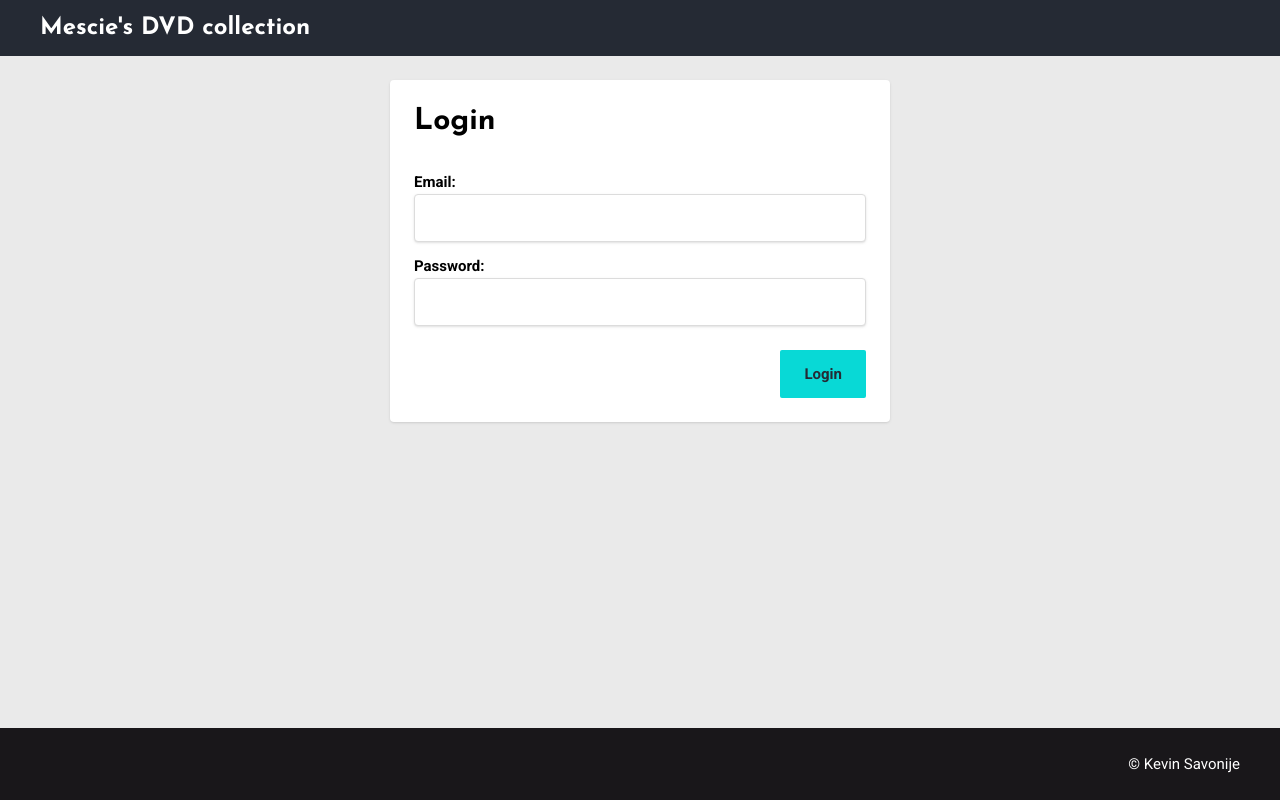
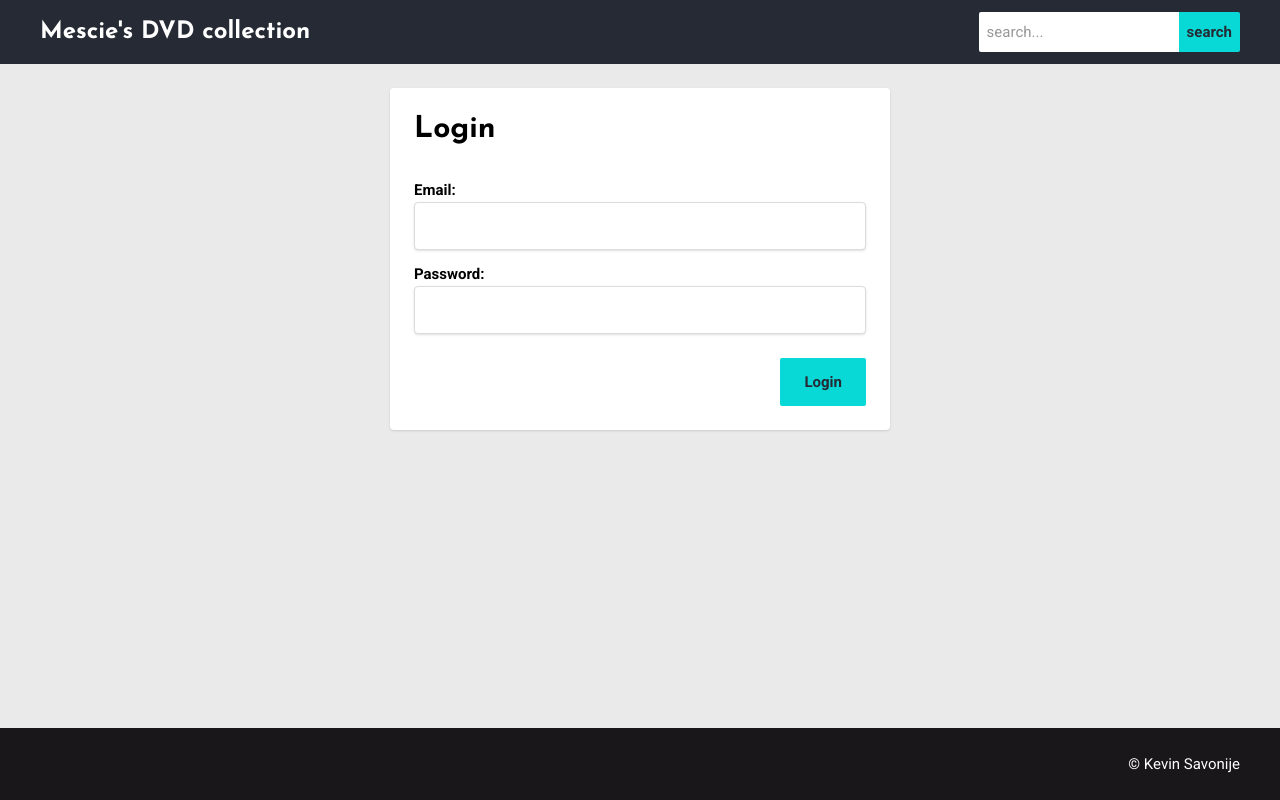
Before and after one commit to savonije/DVD-Collector, a Vue app: page /login in a window 1280 px wide. Built offline with nearby package versions, Linux system fonts and the light colour scheme; no server answers.

Commit message:
Search init

```diff
--- a/src/components/PageHeader.vue
+++ b/src/components/PageHeader.vue
@@ -1,7 +1,15 @@
 <script setup lang="ts">
+import router from '@/router'
 import { useStoreAuth } from '@/stores/storeAuth'
+import { ref } from 'vue'
 
 const storeAuth = useStoreAuth()
+
+const searchInput = ref('')
+
+const submitForm = () => {
+  router.push({ path: '/search', query: { query: searchInput.value } })
+}
 </script>
 
 <template>
@@ -9,6 +17,17 @@ const storeAuth = useStoreAuth()
     <RouterLink to="/">
       <span class="text-2xl font-bold font-heading">Mescie's DVD collection</span>
     </RouterLink>
+
+    <form @submit.prevent="submitForm()">
+      <input
+        v-model="searchInput"
+        type="text"
+        placeholder="search..."
+        class="p-2 min-w-[200px] rounded-l-sm text-shark"
+      />
+      <button type="submit" class="bg-teal p-2 rounded-r-sm text-shark font-bold">search</button>
+    </form>
+
     <button
       type="button"
       aria-label="Logout user"
--- a/src/router/index.ts
+++ b/src/router/index.ts
@@ -2,6 +2,7 @@ import { createRouter, createWebHistory } from 'vue-router'
 import HomeView from '@/views/HomeView.vue'
 import DetailView from '@/views/DetailView.vue'
 import AuthView from '@/views/AuthView.vue'
+import SearchView from '@/views/SearchView.vue'
 import { useStoreAuth } from '@/stores/storeAuth'
 
 const router = createRouter({
@@ -21,6 +22,11 @@ const router = createRouter({
       path: '/login',
       name: 'auth',
       component: AuthView
+    },
+    {
+      path: '/search',
+      name: 'search',
+      component: SearchView
     }
   ]
 })
--- a/src/views/AuthView.vue
+++ b/src/views/AuthView.vue
@@ -1,7 +1,6 @@
 <script setup lang="ts">
 import { reactive } from 'vue'
 import { useStoreAuth } from '@/stores/storeAuth'
-import PageHeader from '@/components/PageHeader.vue'
 import DefaultLayout from '@/layouts/DefaultLayout.vue'
 
 const storeAuth = useStoreAuth()
--- a/src/views/DetailView.vue
+++ b/src/views/DetailView.vue
@@ -3,7 +3,6 @@ import DeleteTitle from '@/components/DeleteTitle.vue'
 import axios from 'axios'
 import { onMounted, ref, type Ref } from 'vue'
 import { useRoute } from 'vue-router'
-import PageHeader from '@/components/PageHeader.vue'
 import type { MovieDetails } from '@/types'
 import DefaultLayout from '@/layouts/DefaultLayout.vue'
 
--- /dev/null
+++ b/src/views/SearchView.vue
@@ -0,0 +1,7 @@
+<script setup lang="ts">
+import DefaultLayout from '@/layouts/DefaultLayout.vue'
+</script>
+
+<template>
+  <DefaultLayout>Results...</DefaultLayout>
+</template>
```
